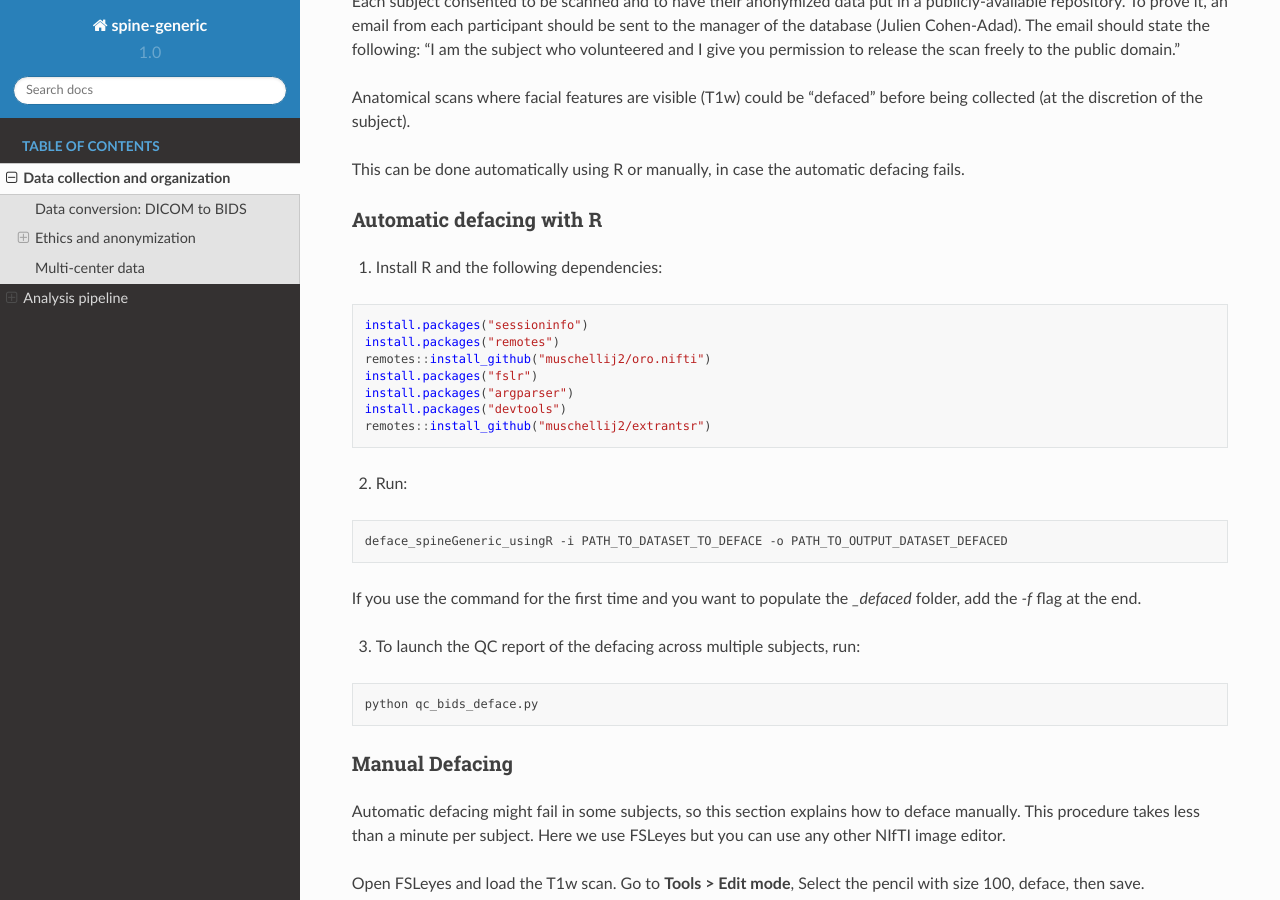
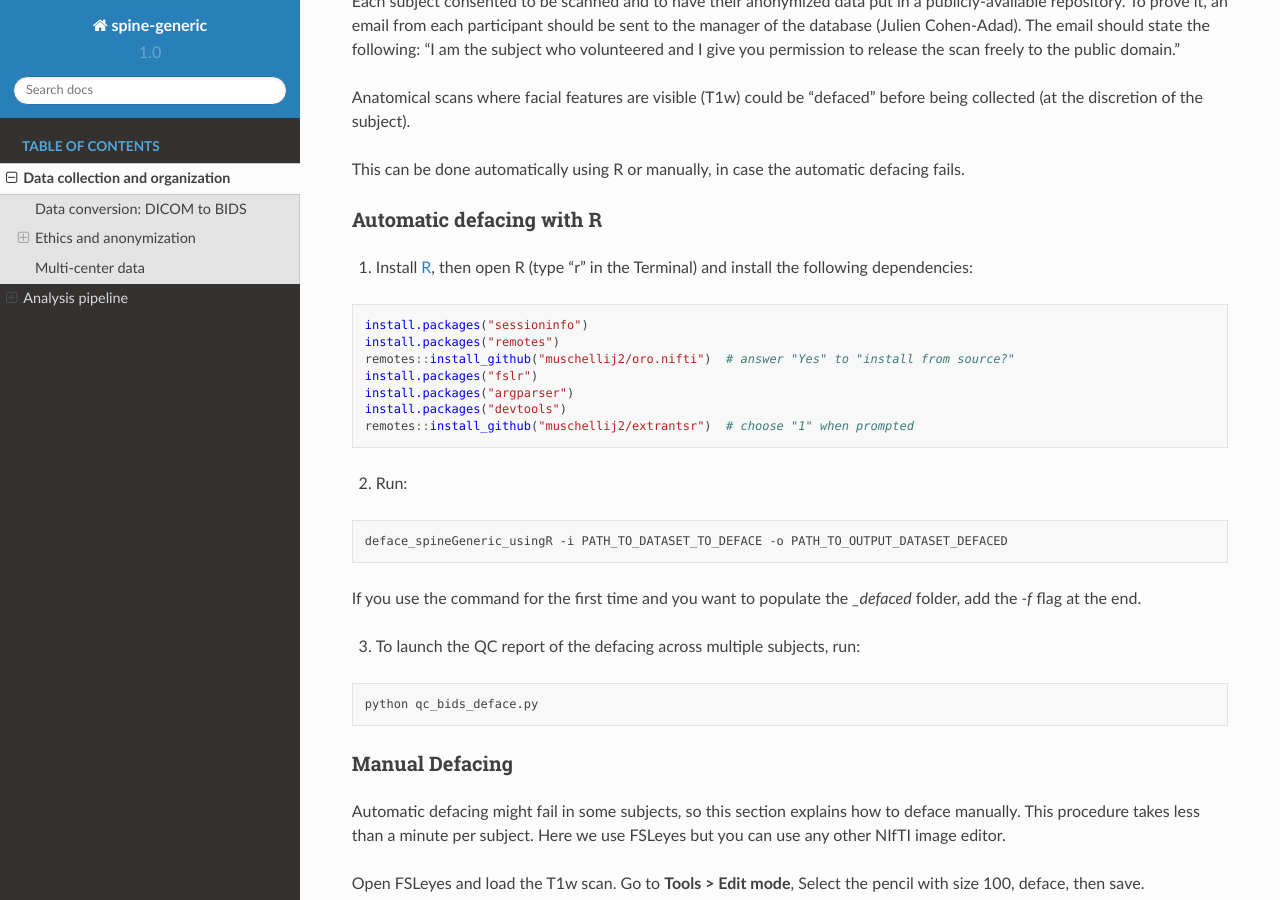
Before and after one commit to spine-generic/spine-generic, a Sphinx documentation site: the page built from docs/documentation.rst, in a window 1280 px wide and 900 px high, scrolled down 2532 px. Built offline with Sphinx 7.4.7 and the Read the Docs theme 2.0.0, drawn with Linux system fonts in a browser that asks for light colours.

Commit message:
Update documentation.rst

```diff
--- a/docs/documentation.rst
+++ b/docs/documentation.rst
@@ -159,17 +159,17 @@ defacing fails.
 Automatic defacing with R
 ^^^^^^^^^^^^^^^^^^^^^^^^^
 
-1. Install R and the following dependencies:
+1. Install `R <https://www.r-project.org/>`_, then open R (type "r" in the Terminal) and install the following dependencies:
 
 .. code-block:: R
 
   install.packages("sessioninfo")
   install.packages("remotes")
-  remotes::install_github("muschellij2/oro.nifti")
+  remotes::install_github("muschellij2/oro.nifti")  # answer "Yes" to "install from source?"
   install.packages("fslr")
   install.packages("argparser")
   install.packages("devtools")
-  remotes::install_github("muschellij2/extrantsr")
+  remotes::install_github("muschellij2/extrantsr")  # choose "1" when prompted
 
 2. Run:
 
```
